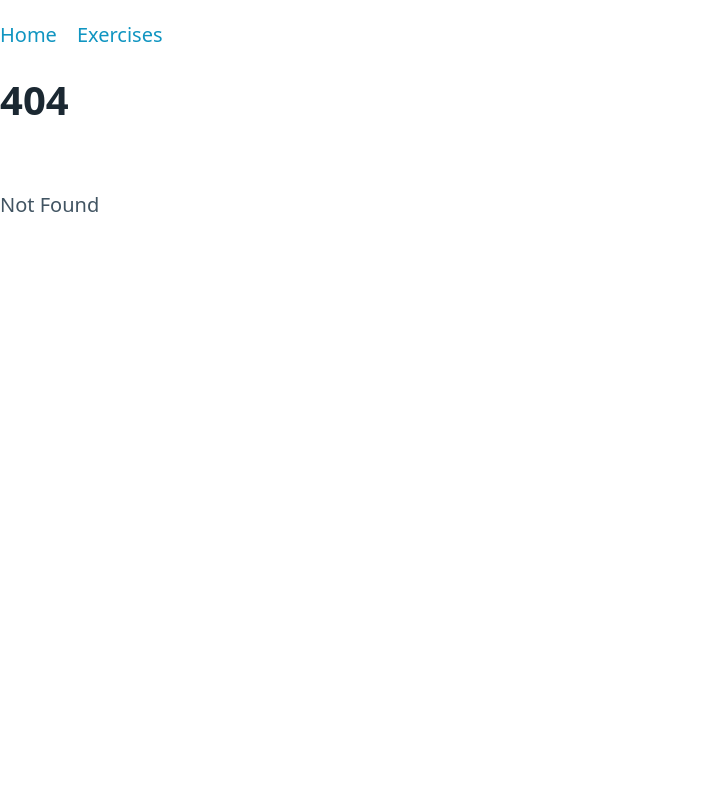
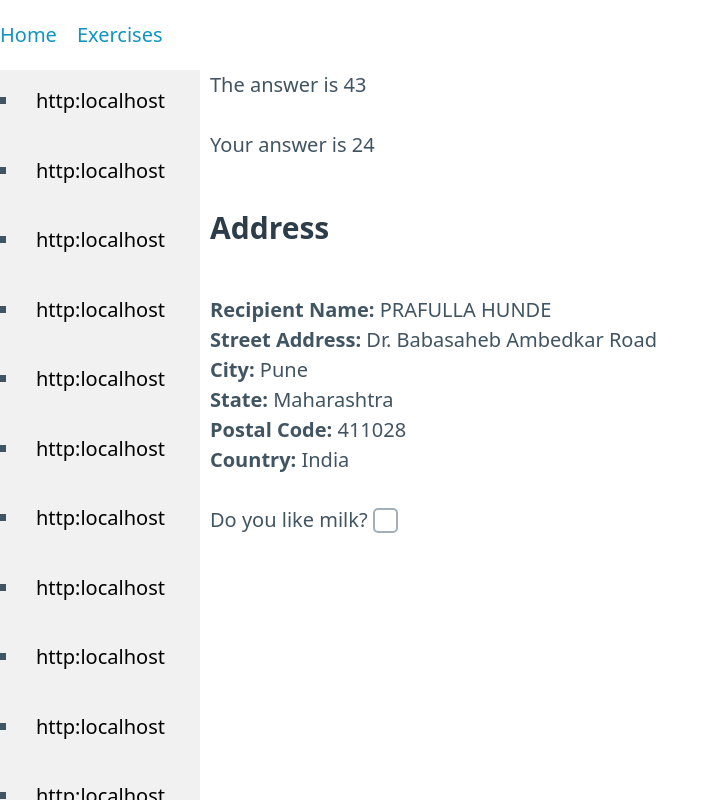
Before and after one commit to praful-hunde/learnSvelte, a SvelteKit app: page /Exercises/Props in a window 1280 px wide. Before the commit this address had no page. Shown: the whole page, without its empty margins (0-719 px from the left). Built offline with nearby package versions, Linux system fonts and the light colour scheme.

Commit message:
Added prop examples

```diff
--- /dev/null
+++ b/src/components/Address.svelte
@@ -0,0 +1,18 @@
+<script lang="ts">
+	export let recipientName: string;
+	export let streetAddress: string;
+	export let city: string;
+	export let state: string;
+	export let postalCode: string;
+	export let country: string;
+</script>
+
+<h3>Address</h3>
+  <div>
+    <strong>Recipient Name:</strong> <span id="recipientName">{recipientName}</span><br>
+    <strong>Street Address:</strong> <span id="streetAddress">{streetAddress}</span><br>
+    <strong>City:</strong> <span id="city">{city}</span><br>
+    <strong>State:</strong> <span id="state">{state}</span><br>
+    <strong>Postal Code:</strong> <span id="postalCode">{postalCode}</span><br>
+    <strong>Country:</strong> <span id="country">{country}</span><br>
+  </div>
--- /dev/null
+++ b/src/components/DisplayAnswer.svelte
@@ -0,0 +1,6 @@
+<script lang="ts">
+    export let answer:number = 24;
+    export let messageFormat:String = 'The answer is ';
+</script>
+
+<p>{messageFormat} {answer}</p>
--- a/src/routes/+page.svelte
+++ b/src/routes/+page.svelte
@@ -8,9 +8,10 @@
     The source code is available <a href="https://github.com/praful-hunde/learnSvelte">https://github.com/praful-hunde/learnSvelte</a> <br>
 
     Whenever I get time, I try to follow tutorial and add new page for each topic in /routes/Exercises sub directory.<br>
+    This is a great way to keep all examples code and notes in one place.<br><br>
     Of course I do git commit/push , and Magic Begins!<br>
     Magically Vercel detects the push on github, build the code and deploy. Site is alway updated.<br>
-    Did I mention, CI/CD and hosting did not cost a penny.
+    Did I tell CI/CD and hosting did not cost a penny?
   </p>
 
 
--- a/src/routes/Exercises/Assignment/+page.svelte
+++ b/src/routes/Exercises/Assignment/+page.svelte
@@ -31,7 +31,8 @@
 	{count === 1 ? 'time' : 'times'}
 </button>
 
-<p>Svelte generates code to update the DOM, on assignment of count.</p>
+<p>Svelte compiler generates code to update the DOM.<br> When count value is assigned the DOM is updated.<br>
+	This happens by code injected during compilation which I guess override assignment operation of count variable.</p>
 
 <p>
 	Not to self: On revisit to this route the count is re initialized to zero. There shall be a way to
--- /dev/null
+++ b/src/routes/Exercises/Props/+page.svelte
@@ -0,0 +1,41 @@
+<script lang="ts">
+    import DisplayAnswer from '../../../components/DisplayAnswer.svelte';
+    import Address from '../../../components/Address.svelte';
+
+    let address = {
+      recipientName: 'PRAFULLA HUNDE',
+      streetAddress: 'Dr. Babasaheb Ambedkar Road',
+      city: 'Pune',
+      state: 'Maharashtra',
+      postalCode: '411028',
+      country: 'India'
+    };
+  </script>
+
+  <DisplayAnswer answer={43} />
+
+  <DisplayAnswer messageFormat="Your answer is " answer={24} />
+
+  <Address {...address} />
+
+  <br> <!-- Add a line break here -->
+
+  {#if true}
+    <div class="left-aligned">
+      <label for="milk">
+        <span>Do you like milk?</span>
+        <input type="checkbox" id="milk" name="milkCheckBox" aria-labelledby="milk-label" />
+      </label>
+    </div>
+  {/if}
+
+  <style>
+    .left-aligned {
+      display: flex;
+      align-items: center;
+    }
+
+    .left-aligned label {
+      margin-right: 10px;
+    }
+  </style>
```
